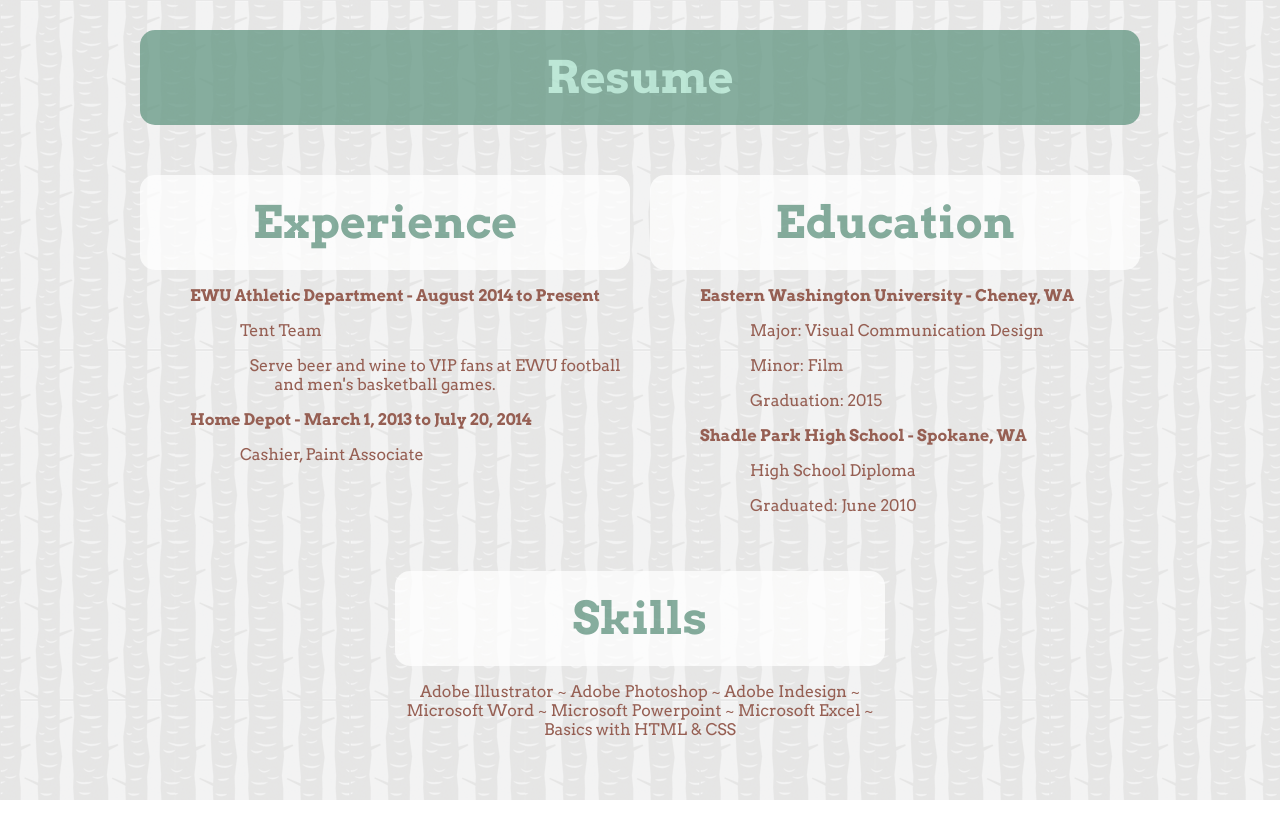
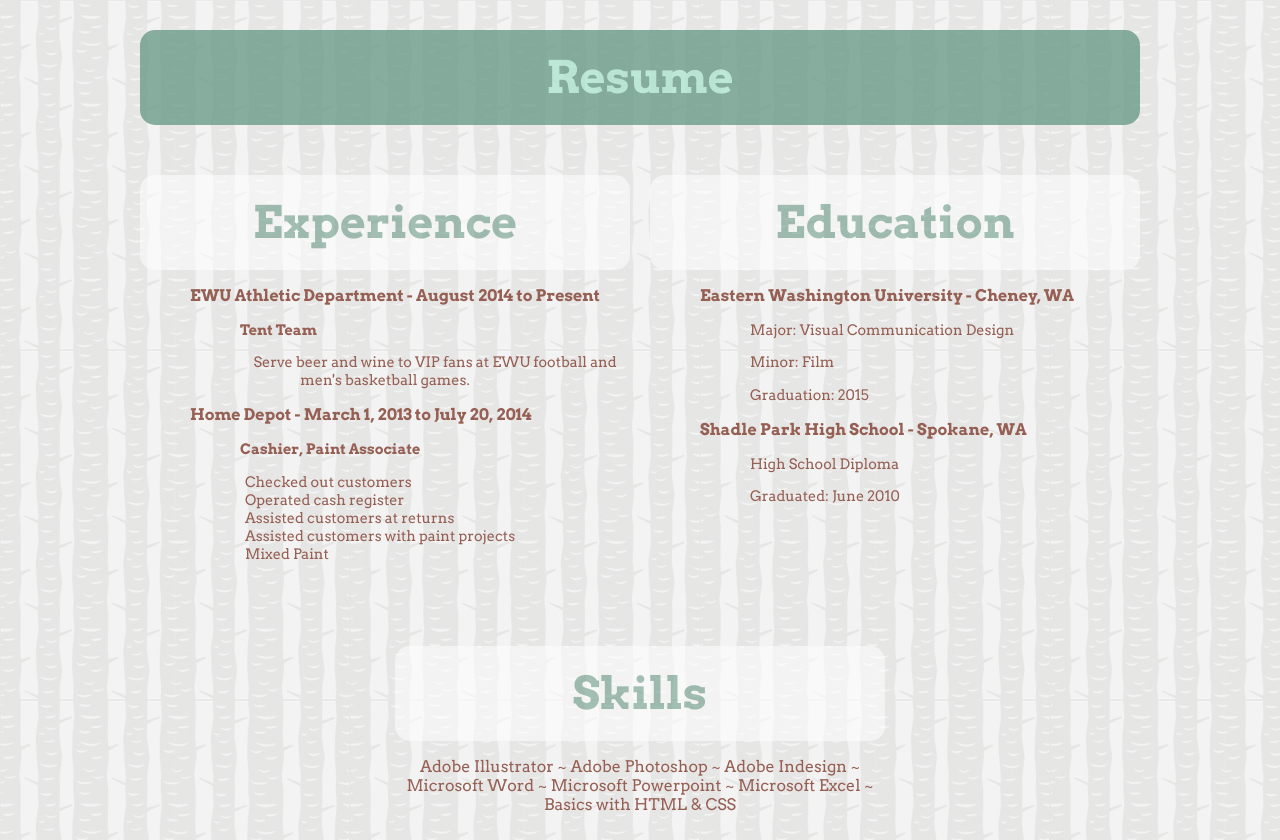
Before and after one commit to bmcallister214/p2-resume, a plain HTML site: page index.html in a window 1280 px wide. Before the commit the page ends 800 px from the top, so only its background shows below. Drawn offline with Linux system fonts and the light colour scheme.

Commit message:
more info edits

```diff
--- a/css/styles.css
+++ b/css/styles.css
@@ -25,7 +25,7 @@ h2	{
 	margin: 30px 0 10px 0;
 	padding: 20px;
 	font-size: 2.8em;
-	opacity: 0.75;
+	opacity: 0.55;
 }
 
 p {
@@ -36,17 +36,29 @@ p {
 
 ul {
 	list-style: none;
+	text-indent: 65px;
+	color: #965F53;
+	font-family: 'Arvo', serif;
+	font-size: .9em;
+
 }
 
 .info{
 	text-indent: 100px;
+	font-size: .9em;
 }
 .school {
-	font-weight: bold;
+	font-weight: bolder;
 	text-indent: 50px;
 }
+
+.title {
+	font-weight: bold;
+}
+
 .job {
 	text-align: center;
+	font-weight: normal;
 }
 
 .para {
--- a/index.html
+++ b/index.html
@@ -26,8 +26,16 @@
 
 		<div class="grid_6 alpha">
 			<h2>Experience</h2>
-				<p class="school">EWU Athletic Department - August 2014 to Present</p><p class="info">Tent Team</p><p class="info job">Serve beer and wine to VIP fans at EWU football and men's basketball games.</p>
-				<p class="school">Home Depot - March 1, 2013 to July 20, 2014</p><p class="info">Cashier, Paint Associate</p>
+				<p class="school">EWU Athletic Department - August 2014 to Present</p><p class="info title">Tent Team</p>
+				<p class="info job">Serve beer and wine to VIP fans at EWU football and men's basketball games.</p>
+				<p class="school">Home Depot - March 1, 2013 to July 20, 2014</p><p class="info title">Cashier, Paint Associate</p>
+				<ul class="list">
+				<li>Checked out customers</li>
+				<li>Operated cash register </li>
+				<li>Assisted customers at returns </li>
+				<li>Assisted customers with paint projects</li>
+				<li>Mixed Paint</li>
+				</ul>
 		</div>
 
 
@@ -38,9 +46,13 @@
 			<p class="school">Shadle Park High School - Spokane, WA</p><p class="info">High School Diploma</p><p class="info">Graduated: June 2010</p>
 		</div>
 
+		<div class="grid_12 alpha">
+			<h3></h3>
+		</div>
 		<div class="grid_3 alpha">
 			<h3></h3>
 		</div>
+
 
 		<div  class="skills grid_6">
 			<h2>Skills</h2>
```
